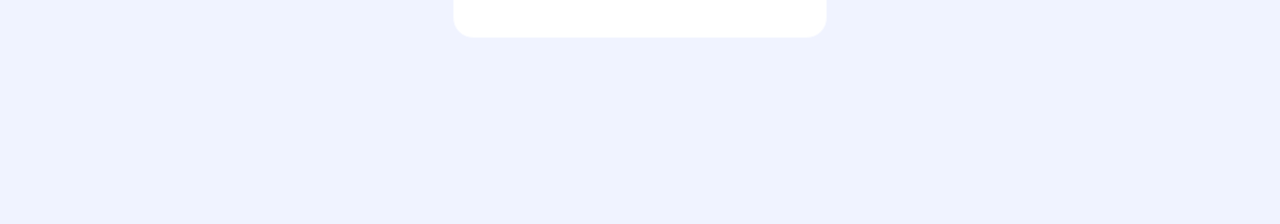
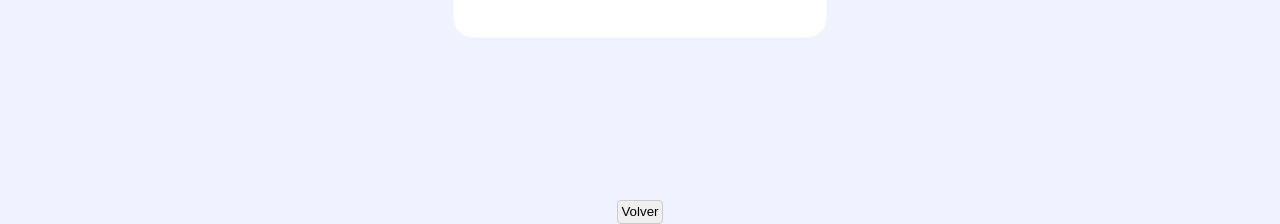
Before and after one commit to Luquicasq/Agenda, a Flask app: template templates/crear.html in a window 1280 px wide. Shown: the part 753-977 px from the top of the page. Before the commit the page ends 790 px from the top, so only its background shows below. Run offline with Flask 3, Linux system fonts and the light colour scheme; the template is opened without the code that fills it, so the values that code supplies are empty.

Commit message:
Se agregó boton de volver a crear

```diff
--- a/templates/crear.html
+++ b/templates/crear.html
@@ -137,6 +137,10 @@
             font-family: "Poppins", sans-serif;
             font-weight: 550;
         }
+
+        #boton_volver{
+            margin-top: 70%;
+        }
     </style>
 </head>
 <body>
@@ -200,10 +204,15 @@
 
             <!-- Boton -->
             <input id="boton" value="Crear" type="button" onclick='validar_campos(event)'>
+            <br>
+            <input id="boton_volver" value="Volver" type="button" onClick="javascript:window.location.href='index.html'">
         </form>
     </div>
 
     <script>
+            function volver(){
+
+            }
 
 
             function crear_rutina(event){
```
